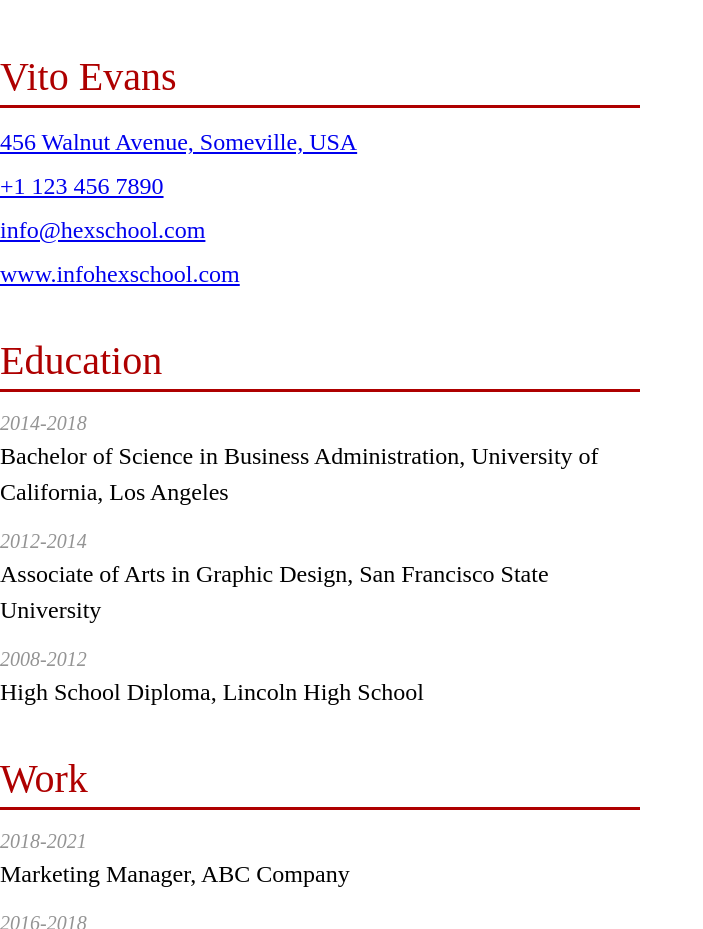
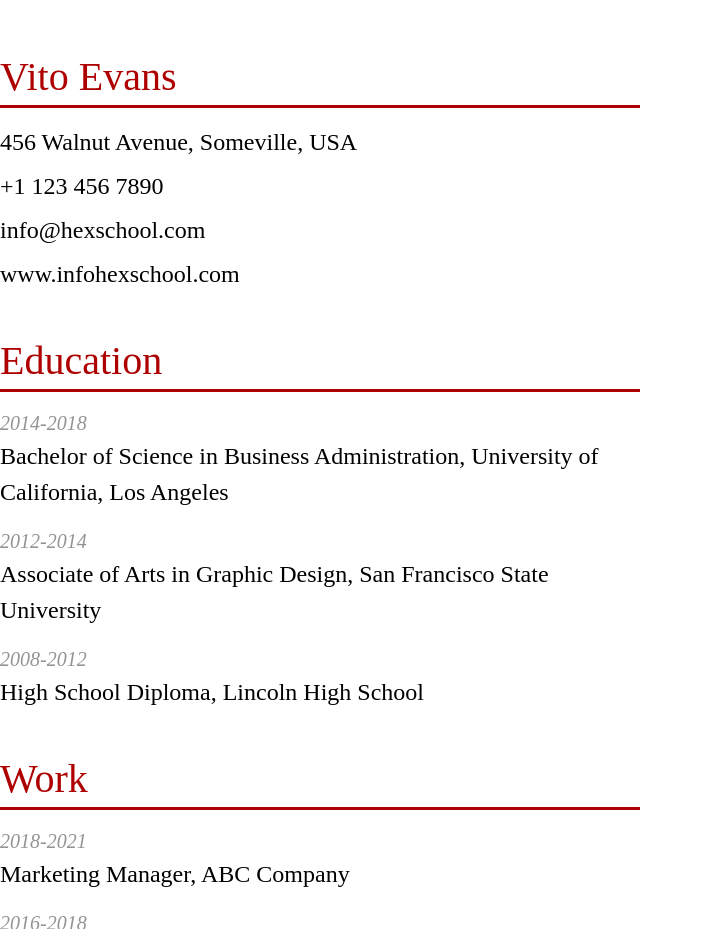
Before and after one commit to water38198/week1-homewrok, a plain HTML site: page index.html in a window 1280 px wide. Shown: the part 1260-2189 px from the top of the page, without its empty margins (0-703 px from the left). Drawn offline with Linux system fonts and the light colour scheme; a web font is replaced by a local one.

Commit message:
li 內的 a 連結樣式修改

```diff
--- a/style.css
+++ b/style.css
@@ -425,7 +425,13 @@ img {
 .info li {
   margin-bottom: 8px;
 }
-
+.info a{
+  text-decoration: none;
+  color: #000;
+}
+.info a:hover{
+  text-decoration: underline;
+}
 .date {
   color: #949494;
   font-size: 20px;
```
